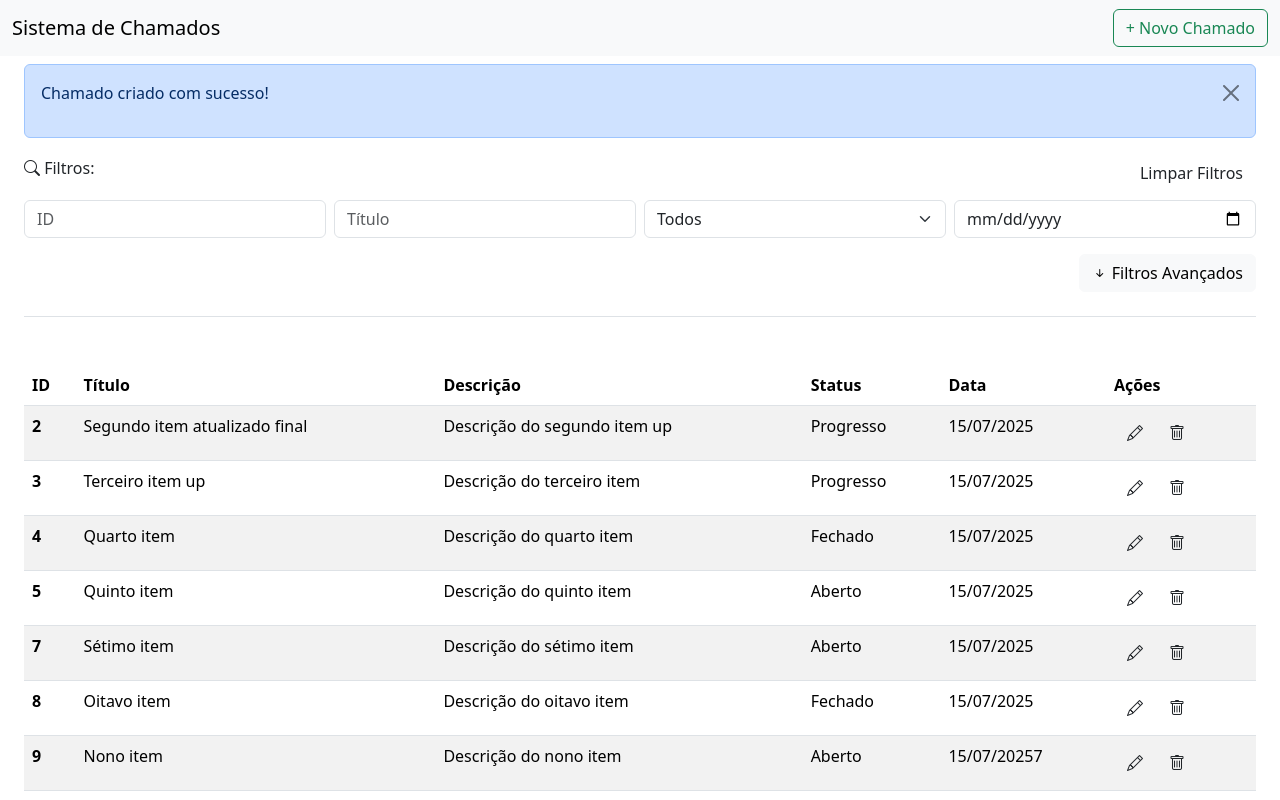
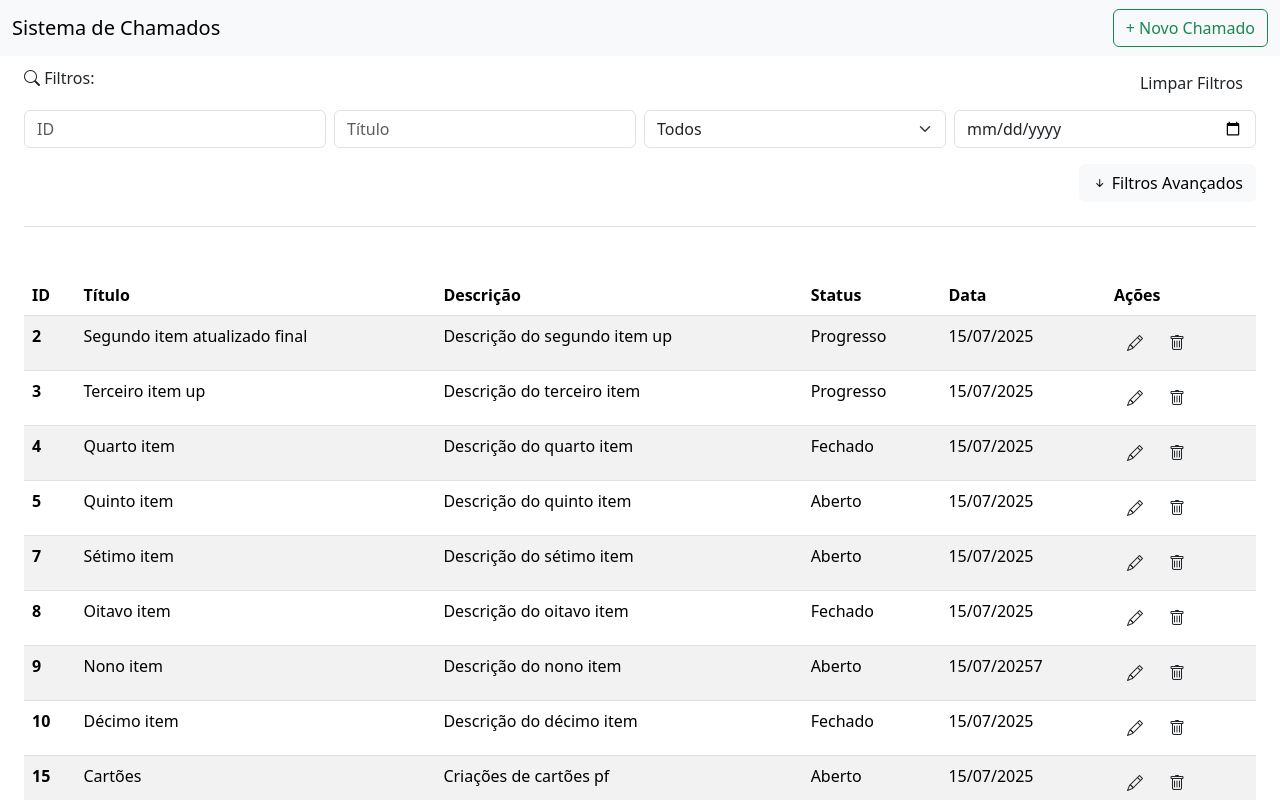
Before and after one commit to Wagnralvs/ListagemCRUD, an Angular app: page / in a window 1280 px wide. Shown: the top 800 px of the page. Built offline with nearby package versions, Linux system fonts and the light colour scheme; data requests are answered from the project's data file.

Commit message:
correção de alert

```diff
--- a/src/app/components/list-of-calls/list-of-calls.component.html
+++ b/src/app/components/list-of-calls/list-of-calls.component.html
@@ -8,7 +8,7 @@
     </div>
   </nav>
   <div class="position-control"></div>
-  <div *ngIf="!alertCreated" class="alert alert-primary alert-dismissible fade show" role="alert">
+  <div *ngIf="alertCreated" class="alert alert-primary alert-dismissible fade show" role="alert">
   <p>Chamado criado com sucesso!</p>
   <button type="button" class="btn-close" data-bs-dismiss="alert" aria-label="Close"></button>
 </div>
```
